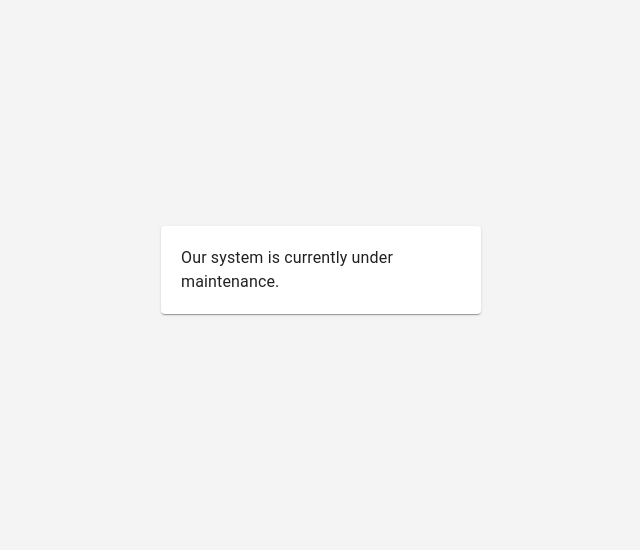
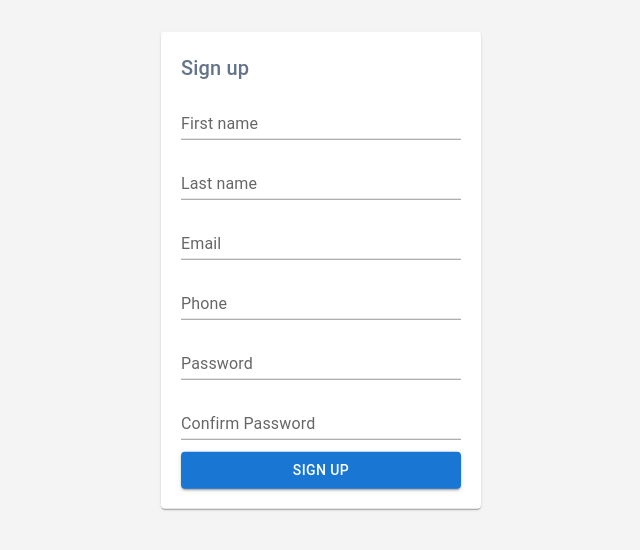
Before and after one commit to nakhai9/moneyflow, a Next.js app: page /auth/register in a window 1280 px wide. Shown: the part 130-680 px from the top of the page, without its empty margins (319-959 px from the left). Built offline with nearby package versions, Linux system fonts and the light colour scheme.

Commit message:
phase 1: complete simple auth with firestore and implement auth slice

```diff
--- a/src/common/drafts/prisma.ts
+++ b/src/common/drafts/prisma.ts
@@ -124,6 +124,11 @@ export interface IBase {
     isDelete: boolean;
 }
 
+export interface IUserInfo {
+    email: string;
+    id: string;
+}
+
 // type IWalletRecord = IWallet & IBase;
 // type ITransactionRecord = ITransaction & IBase;
 // type ICurrencyRecord = ICurrency & IBase;
--- a/src/common/services/firestore.ts
+++ b/src/common/services/firestore.ts
@@ -76,7 +76,7 @@ export const firestoreService = {
             const userCredential = await createUserWithEmailAndPassword(auth, user.email, user.password!);
             if (userCredential) {
                 const customId = userCredential.user.uid;
-                const payload = { ...user, ...base, role: UserRole.USER };
+                const payload = { ...user, ...base, photoUrl: null, role: UserRole.USER };
                 await setDoc(doc(firestore, FirestoreCollections.USERS, customId), payload);
             }
             return userCredential;
--- a/src/components/Transactions/DialogTransaction.tsx
+++ b/src/components/Transactions/DialogTransaction.tsx
@@ -35,7 +35,7 @@ export default function DialogTransaction({ open, type, transaction, walletId, h
     const [fullWidth] = useState(true);
     const [maxWidth] = useState<DialogProps['maxWidth']>('lg');
     const [currentType, setCurrentType] = useState<TransactionType>(TransactionType.DEFAULT);
-    const { user } = useSelector((state: RootState) => state.user)
+    const { user } = useSelector((state: RootState) => state.auth)
 
     const [initialForm] = useState<TransactionSubmitForm>({
         title: '',
--- a/src/pages/auth/login/index.tsx
+++ b/src/pages/auth/login/index.tsx
@@ -1,8 +1,8 @@
-import { FirestoreCollections } from "@/common/drafts/prisma";
+import { FirestoreCollections, IUserInfo } from "@/common/drafts/prisma";
 import { firestoreService } from "@/common/services/firestore";
 import AuthLayout from "@/layouts/AuthLayout";
+import { setCurrentUser, setUserInfo } from "@/store/features/auth/authSlice";
 import { toggle } from "@/store/features/backdrop/backdropSlice";
-import { setAccessToken, setUser } from "@/store/features/user/userSlice";
 import { yupResolver } from '@hookform/resolvers/yup';
 import { Button, Stack, TextField, Typography } from '@mui/material';
 import { NextPage } from "next";
@@ -30,15 +30,14 @@ const LoginPage: NextPage = () => {
         dispatch(toggle())
         try {
             const { userCredential, error } = await firestoreService.signIn({ ...data });
-            if (userCredential) {
-                const userId = userCredential.user.uid;
-                localStorage.setItem("userId", userId)
-                const user = await firestoreService.getDocById(FirestoreCollections.USERS, userId);
-                if (user) {
-                    dispatch(setUser(user));
-                    dispatch(setAccessToken(userCredential.user));
-                    router.push("/dashboard");
+            if (userCredential && userCredential.user) {
+                const userInfo: IUserInfo = {
+                    id: userCredential.user.uid,
+                    email: userCredential.user.email!
                 }
+                localStorage.setItem("userInfo", JSON.stringify(userInfo));
+                dispatch(setUserInfo(userInfo));
+                router.push("/dashboard");
             }
         } catch (error) {
             console.log(error);
--- a/src/pages/auth/register/index.tsx
+++ b/src/pages/auth/register/index.tsx
@@ -1,10 +1,100 @@
+import { firestoreService } from "@/common/services/firestore";
 import AuthLayout from "@/layouts/AuthLayout";
+import { toggle } from "@/store/features/backdrop/backdropSlice";
+import { yupResolver } from "@hookform/resolvers/yup";
+import { Button, Stack, TextField, Typography } from "@mui/material";
 import { NextPage } from "next";
+import { useRouter } from "next/router";
+import { SubmitHandler, useForm } from "react-hook-form";
+import { useDispatch } from "react-redux";
+import * as yup from 'yup';
+
+const signupSchema = yup.object({
+    firstName: yup.string().required("First name is required"),
+    lastName: yup.string().required("Last name is required"),
+    phoneNumber: yup.string().required("Phone is required"),
+    email: yup.string().email().required("Email is required"),
+    password: yup.string().min(8).required("Password is required"),
+    confirmPassword: yup.string().min(8).required("Confirm password is required").oneOf([yup.ref("password")], "Passwords do not match")
+}).required();
+
+type SignUpForm = yup.InferType<typeof signupSchema>;
+
 
 const RegisterPage: NextPage = () => {
+
+    const router = useRouter();
+    const dispatch = useDispatch();
+    const { register, handleSubmit, formState: { errors } } = useForm<SignUpForm>({ resolver: yupResolver(signupSchema) })
+
+    const onSubmit: SubmitHandler<SignUpForm> = async (data) => {
+
+        if (data.password === data.confirmPassword) {
+            dispatch(toggle())
+            try {
+                const response = await firestoreService.signUp({
+                    email: data.email,
+                    firstName: data.firstName,
+                    lastName: data.lastName,
+                    phoneNumber: data.phoneNumber,
+                    password: data.password
+                })
+                if (response) {
+                    localStorage.clear();
+                    localStorage.setItem("user", JSON.stringify({
+                        email: response.user.email,
+                        id: response.user.uid
+                    }));
+                    router.push("/dashboard");
+                }
+            } catch (error) {
+                console.log(error);
+            } finally {
+                dispatch(toggle())
+            }
+        }
+    }
+
     return <>
         <AuthLayout>
-            Our system is currently under maintenance.
+            <form onSubmit={handleSubmit(onSubmit)} className="vdt-flex vdt-w-full vdt-flex-block vdt-flex-col vdt-space-y-2">
+                <Typography variant="h6" className="vdt-text-slate-500">Sign up</Typography>
+                <Stack className="vdt-flex vdt-flex-col vdt-space-y-3">
+                    <TextField id="standard-basic" fullWidth label="First name" type="text" variant="standard"
+                        {...register("firstName", { required: true })}
+                        error={errors.firstName?.message ? true : false}
+                        helperText={errors.firstName?.message} />
+
+                    <TextField id="standard-basic" fullWidth label="Last name" type="text" variant="standard"
+                        {...register("lastName", { required: true })}
+                        error={errors.lastName?.message ? true : false}
+                        helperText={errors.lastName?.message} />
+
+                    <TextField id="standard-basic" fullWidth label="Email" type="text" variant="standard"
+                        {...register("email", { required: true })}
+                        error={errors.email?.message ? true : false}
+                        helperText={errors.email?.message} />
+
+                    <TextField id="standard-basic" fullWidth label="Phone" type="text" variant="standard"
+                        {...register("phoneNumber", { required: true })}
+                        error={errors.phoneNumber?.message ? true : false}
+                        helperText={errors.phoneNumber?.message} />
+
+                    <TextField id="standard-basic" fullWidth label="Password" type="password" variant="standard"
+                        {...register("password", { required: true })}
+                        error={errors.password?.message ? true : false}
+                        helperText={errors.password?.message} />
+
+                    <TextField id="standard-basic" fullWidth label="Confirm Password" type="password" variant="standard"
+                        {...register("confirmPassword", { required: true })}
+                        error={errors.confirmPassword?.message ? true : false}
+                        helperText={errors.confirmPassword?.message} />
+
+                    <Stack className="vdt-flex vdt-flex-col vdt-space-y-2">
+                        <Button type="submit" className="vdt-bg-blue-500 vdt-w-full hover:vdt-bg-blue-600" variant="contained">Sign up</Button>
+                    </Stack>
+                </Stack>
+            </form>
         </AuthLayout>
     </>
 }
--- a/src/pages/dashboard/index.tsx
+++ b/src/pages/dashboard/index.tsx
@@ -26,7 +26,7 @@ const validationSchema = yup.object().shape({
     name: yup.string().required("Wallet name is required"),
     type: yup.mixed<WalletType>().oneOf(Object.values(WalletType), 'Invalid wallet type').required('Type is required'),
     amount: yup.number().required('Amount is required'),
-    currencyId: yup.string().required(),
+    currencyId: yup.string().required('Currency is required').notOneOf(['none'], 'Currency must not be "None"'),
     note: yup.string(),
 })
 
@@ -34,7 +34,7 @@ const initialForm: WalletSubmitForm = {
     name: '',
     type: WalletType.CASH,
     amount: 0,
-    currencyId: 'k9gxUXxeQfVuWV4k8Mu3',
+    currencyId: 'none',
     note: ''
 }
 
@@ -44,12 +44,13 @@ const Dashboard: NextPage = () => {
     const [open, setOpen] = useState<boolean>(false);
     const [maxWidth, setMaxWidth] = useState<DialogProps['maxWidth']>('xs');
     const dispatch = useDispatch();
-    const { user } = useSelector((state: RootState) => state.user);
+
+    const { user } = useSelector((state: RootState) => state.auth);
 
     const [walletsOnFirestore, setWalletsOnFirestore] = useState<(IWallet & IBase)[]>([]);
     const [currenciesOnFirestore, setCurrenciesOnFirestore] = useState<(ICurrency & IBase)[]>([]);
 
-    const { handleSubmit, control, formState: { errors } } = useForm<WalletSubmitForm>({
+    const { handleSubmit, control, formState: { errors }, reset } = useForm<WalletSubmitForm>({
         defaultValues: initialForm,
         resolver: yupResolver(validationSchema)
     })
@@ -70,7 +71,6 @@ const Dashboard: NextPage = () => {
     const onSubmit = async (data: WalletSubmitForm) => {
         dispatch(toggle());
         try {
-            console.log(data)
             setOpen(!open);
             const wallet: IWallet = {
                 amount: data.amount,
@@ -82,6 +82,8 @@ const Dashboard: NextPage = () => {
                 isClose: false
             }
             const add = await firestoreService.addDoc<IWallet>(FirestoreCollections.WALLETS, wallet);
+            reset();
+            fetchDataOnFirestore();
         } catch (error) {
             console.log(error);
         } finally {
@@ -90,15 +92,16 @@ const Dashboard: NextPage = () => {
     };
 
     const fetchDataOnFirestore = useCallback(async () => {
+        dispatch(toggle());
         try {
-            dispatch(toggle());
             const wallets = await firestoreService.getDocs(FirestoreCollections.WALLETS);
             const currencies = await firestoreService.getDocs(FirestoreCollections.CURRENCIES);
             setWalletsOnFirestore(wallets);
             setCurrenciesOnFirestore(currencies);
-            dispatch(toggle())
         } catch (error) {
             console.log(error);
+        } finally {
+            dispatch(toggle())
         }
 
     }, [dispatch])
@@ -109,7 +112,7 @@ const Dashboard: NextPage = () => {
 
     useEffect(() => {
         fetchDataOnFirestore();
-    }, [fetchDataOnFirestore]);
+    }, [fetchDataOnFirestore, reset]);
 
     return (
         <>
@@ -181,6 +184,9 @@ const Dashboard: NextPage = () => {
                                         helperText={
                                             errors.currencyId && `${errors.currencyId.message}`
                                         }>
+                                        <MenuItem key="none" value="none">
+                                            None
+                                        </MenuItem>
                                         {
                                             currenciesOnFirestore.map((currency: (ICurrency & IBase)) => (
                                                 <MenuItem key={currency.id} value={currency.id}>
--- /dev/null
+++ b/src/store/features/auth/authSlice.ts
@@ -0,0 +1,47 @@
+import { IBase, IUser, IUserInfo } from '@/common/drafts/prisma';
+import { PayloadAction, createSlice } from '@reduxjs/toolkit';
+
+export interface AuthState {
+    isLoading: boolean;
+    userInfo: IUserInfo | null;
+    accessToken: string;
+    error: any;
+    user: (IUser & IBase) | null;
+}
+
+const initialState: AuthState = {
+    isLoading: false,
+    user: null,
+    userInfo: null,
+    error: null,
+    accessToken: '',
+}
+
+export const authState = createSlice({
+    name: 'auth',
+    initialState,
+    reducers: {
+        setIsLoading: (state, action: PayloadAction<boolean>) => {
+            state.isLoading = action.payload;
+        },
+        setUserInfo: (state, action: PayloadAction<IUserInfo>) => {
+            state.userInfo = action.payload
+        },
+        setError: (state, action: PayloadAction<IUserInfo>) => {
+            state.error = action.payload;
+        },
+        setAccessToken: (state, action: PayloadAction<string>) => {
+            state.accessToken = action.payload;
+        },
+        clearUserAndToken: (state) => {
+            state.userInfo = null;
+            state.accessToken = '';
+        },
+        setCurrentUser: (state, action: PayloadAction<(IUser & IBase) | null>) => {
+            state.user = action.payload;
+        }
+    },
+});
+
+export const { setUserInfo, setAccessToken, clearUserAndToken, setCurrentUser } = authState.actions;
+export default authState.reducer;
--- a/src/store/store.ts
+++ b/src/store/store.ts
@@ -1,10 +1,10 @@
 import { configureStore, getDefaultMiddleware } from '@reduxjs/toolkit';
 import backdropReducer from "./features/backdrop/backdropSlice";
-import userReducer from "./features/user/userSlice";
+import authReducer from "./features/auth/authSlice";
 
 const rootReducer = {
   backdrop: backdropReducer,
-  user: userReducer
+  auth: authReducer
 }
 
 export const store = configureStore({
```
Also changed, not shown: src/layouts/DefaultLayout.tsx (+38 -27 lines), src/store/features/user/userSlice.ts (deleted, +0 -32 lines).
